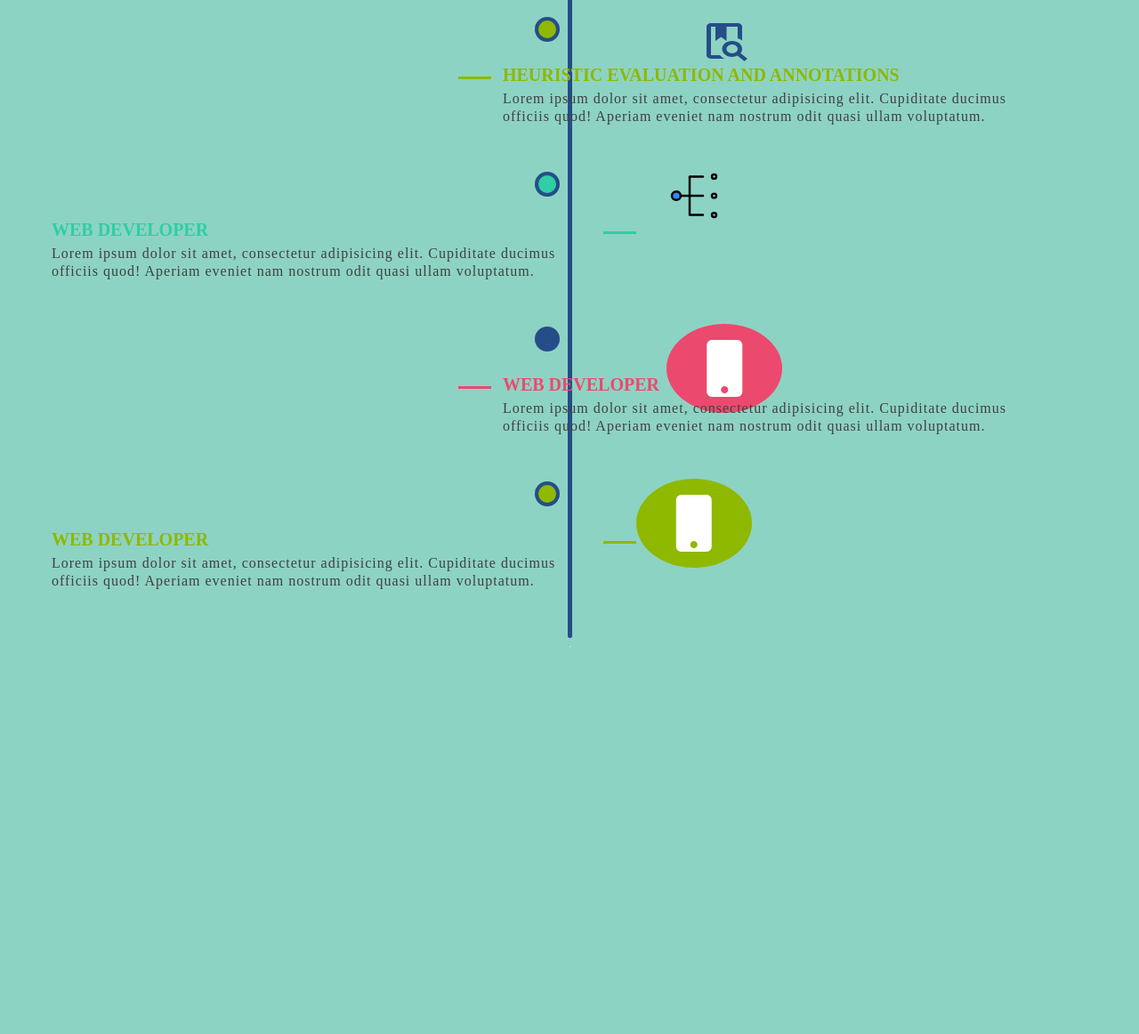
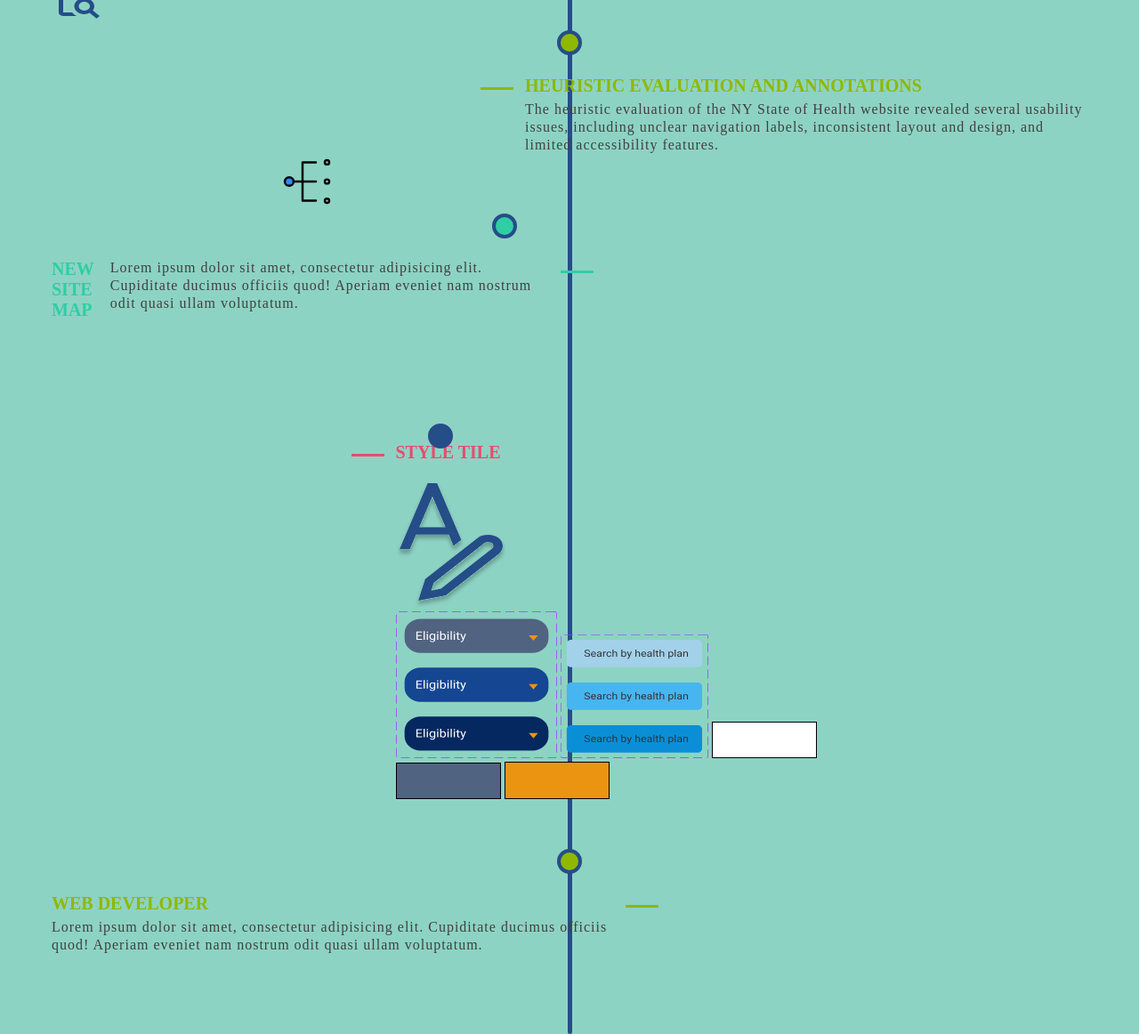
Before and after one commit to AlleyPavlova/PortfolioRenewed, a plain HTML site: page casetest.html in a window 1280 px wide. Shown: the part 814-1976 px from the top of the page at 89% size. Before the commit the page ends 1557 px from the top, so only its background shows below. Drawn offline with Linux system fonts and the light colour scheme.

Commit message:
addition

```diff
--- a/casetest.html
+++ b/casetest.html
@@ -83,32 +83,45 @@
                             <div class="timeline-content">
                                 <h3 class="title">Heuristic evaluation and  annotations</h3>
                                 <p class="description">
-                                    Lorem ipsum dolor sit amet, consectetur adipisicing elit. Cupiditate ducimus officiis quod! Aperiam eveniet nam nostrum odit quasi ullam voluptatum.
+                                    The heuristic evaluation of the NY State of Health website revealed several usability issues, including unclear navigation labels, inconsistent layout and design, and limited accessibility features.
                                 </p>
                             </div>
                         </a>
                         <a href="#" class="timeline">
                             <div class="timeline-icon"><img class="sitemap" src="./mediaCase/sitemap.svg"></div>
-                            <div class="timeline-content">
-                                <h3 class="title">Web Developer</h3>
+                            <div id= "styleGuide"
+                            class="timeline-content">
+                                <h3 class="title">New site map</h3>
                                 <p class="description">
                                     Lorem ipsum dolor sit amet, consectetur adipisicing elit. Cupiditate ducimus officiis quod! Aperiam eveniet nam nostrum odit quasi ullam voluptatum.
                                 </p>
                             </div>
                         </a>
                         <a href="#" class="timeline">
-                            <div class="timeline-icon"><i class="fa fa-mobile"></i></div>
+                            <div class="timeline-icon"></i></div>
                             <div class="timeline-content">
-                                <h3 class="title">Web Developer</h3>
+                                <h3 class="title">Style tile</h3>
                                 <p class="description">
-                                    Lorem ipsum dolor sit amet, consectetur adipisicing elit. Cupiditate ducimus officiis quod! Aperiam eveniet nam nostrum odit quasi ullam voluptatum.
+
+                                    </p>
+                                    <div id="StyleGuide">
+                                    <img class="StyleTile" src="./mediaCase/Vector (7).svg">
+                                     </div>
+                                     <div id="elements">
+                                    <img id= "FrameButton" src="./mediaCase/FrameText.svg" alt="">
+                                    <img id="SearchPlan" src="./mediaCase/Searchplan 1.svg">
+                                    <img id="Color2" src="./mediaCase/Color2.svg">
+                                    <img id="Color3" src="./mediaCase/color3.svg">
+                                    <img id="Color4" src="./mediaCase/color4.svg">
+                                    </div>
                     </div>
                     <a href="#" class="timeline">
-                        <div class="timeline-icon"><i class="fa fa-mobile"></i></div>
+                        <div class="timeline-icon"><i class="EarlyPrototyping"></i></div>
                         <div class="timeline-content">
                             <h3 class="title">Web Developer</h3>
                             <p class="description">
                                 Lorem ipsum dolor sit amet, consectetur adipisicing elit. Cupiditate ducimus officiis quod! Aperiam eveniet nam nostrum odit quasi ullam voluptatum.
+                            </p>
                 </div>
             </div>
         </div>
--- a/test.css
+++ b/test.css
@@ -94,10 +94,11 @@ margin-left: 50%;
     border-radius:50%;
     padding:13px;
     text-align:center;
-    position:absolute;
     top:50%;
     left:60%;
-    transform:translateY(-50%)
+    transform:translateY(-50%);
+    margin-right: -80%;
+
 
 }
 .main-timeline .timeline-icon i {
@@ -111,8 +112,13 @@ margin-left: 50%;
      position:relative
 }
 
+#styleGuide {
+    display: flex;
+    margin-right: -400px;
+}
+
 .main-timeline .timeline-content {
-    width:50%;padding:0 50px;margin:52px 0 0;float:right;position:relative
+    width:50%;padding:0 50px;margin:52px 0 0;float:right;position:relative;
 }
 .main-timeline .timeline-content:before {
     content:"";
```
Also changed, not shown: mediaCase/Color2.svg (added), mediaCase/FrameText.svg (added), mediaCase/RectangleColor1.svg (added), mediaCase/Screenshot 2023-08-21 at 2.41 1.svg (added), mediaCase/Searchplan 1.svg (added), mediaCase/Vector (7).svg (added), mediaCase/color3.svg (added), mediaCase/color4.svg (added), 1 other file.
